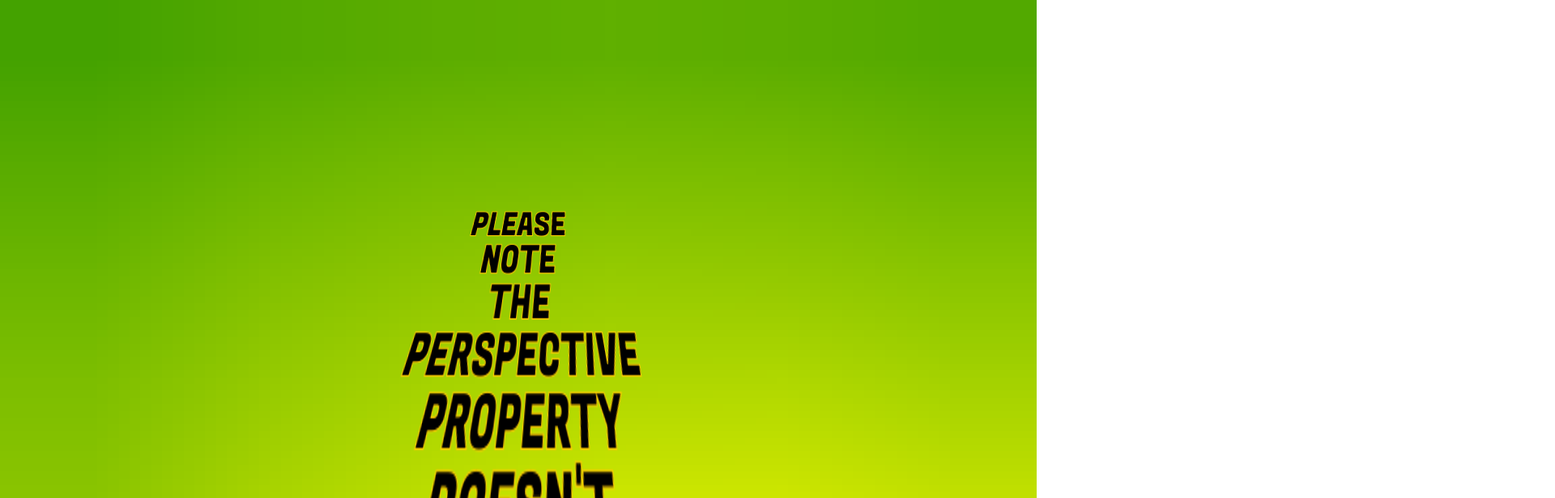
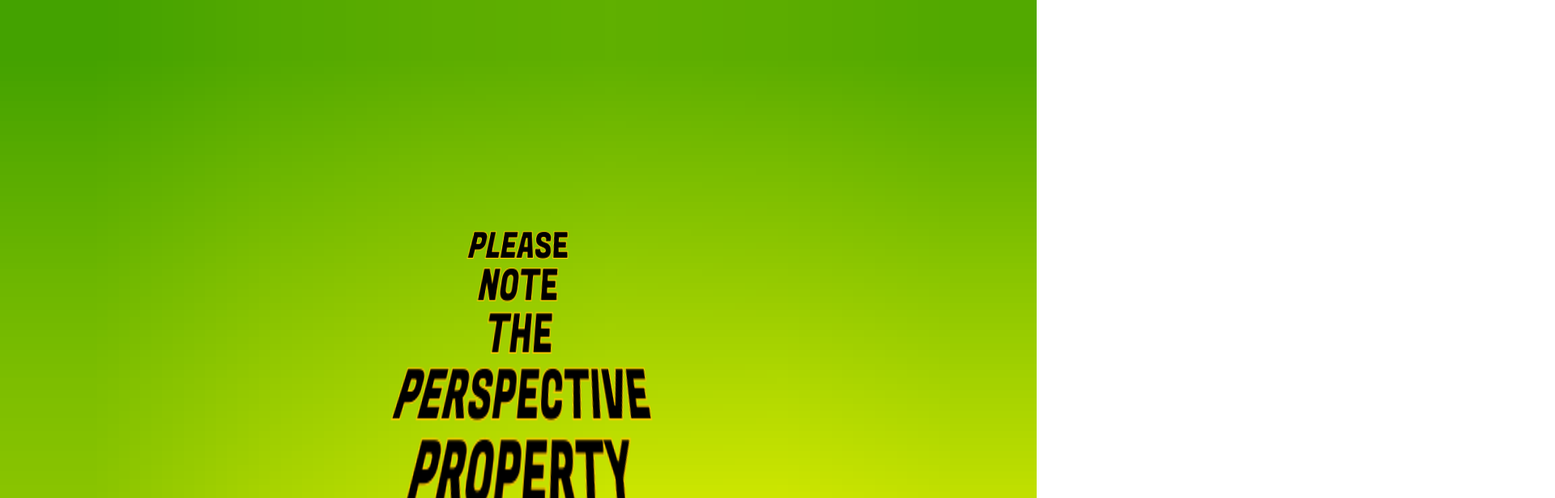
Before and after one commit to manoj-nama/canvas-banner, a website: page app/banner.html in a window 1280 px wide. Shown: the top 616 px of the page at 81% size, 1920 px wide, since content can reach past the window. Drawn offline with Linux system fonts and the light colour scheme.

Commit message:
Styling updates for banner

```diff
--- a/app/css/banner.css
+++ b/app/css/banner.css
@@ -23,7 +23,7 @@ canvas {
 }
 
 #artboard {
-  transform: rotateX(60deg) translateY(-90%) scaleY(3.2);
+  transform: rotateX(60deg) translateY(-80%) scaleY(3.2);
 }
 
 form {
```
